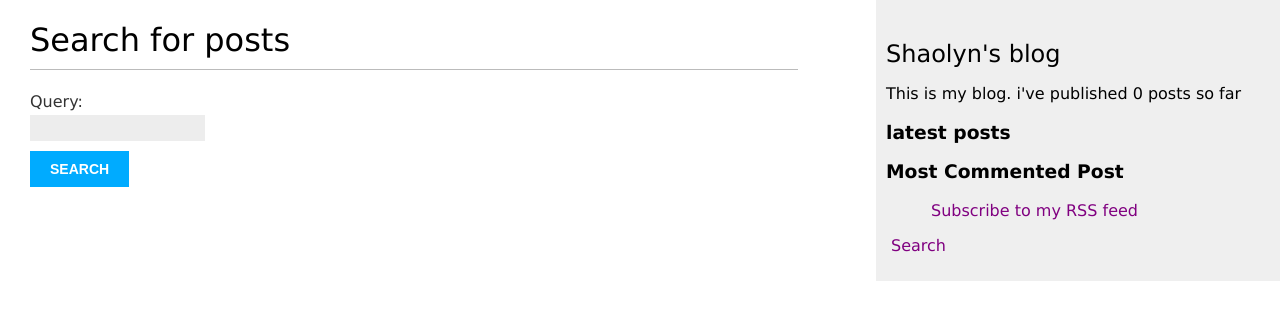
After one commit to nelliejellie/blog, a Django app: page /search/ in a window 1280 px wide. The commit adds this page. Shown: the top 320 px of the page. Run offline with Django 3.2, Linux system fonts and the light colour scheme; data that the repository does not hold is empty.

Commit message:
edited the css

```diff
--- a/blog/forms.py
+++ b/blog/forms.py
@@ -8,7 +8,12 @@ class EmailPostForm(forms.Form):
     to = forms.EmailField()
     comments = forms.CharField(required=False, widget=forms.Textarea)
 
+#creating a comment form from the modelform
 class CommentForm(forms.ModelForm):
     class Meta:
         model = Comment
         fields = ('name','email','body')
+
+#creating a search form
+class SearchForm(forms.Form):
+    query = forms.CharField()
--- a/blog/templatetags/blog_tags.py
+++ b/blog/templatetags/blog_tags.py
@@ -1,6 +1,8 @@
 from django import template
 from ..models import Post
 from django.db.models import Count
+from django.utils.safestring import mark_safe
+import markdown
 
 #creating a simple tag
 
@@ -11,13 +13,19 @@ register = template.Library()
 def total_posts():
     return Post.published.count()
 
-#inclusion tags returns templates
+#inclusion tags that returns templates
 @register.inclusion_tag('templates/blog/post/latest_post.html')
 def show_latest_posts(count=5):
     latest_posts = Post.published.order_by('-publish')[:count]
     print(latest_posts)
     return {'latest_posts' : latest_posts }
 
+#simple tags that returns a...
 @register.simple_tag
 def get_most_commented_posts(count=5):
     return Post.published.annotate(total_comments=Count('comments')).order_by('-total_comments')[:count]
+
+#markdown function
+@register.filter(name='markdown')
+def markdown_format(text):
+    return mark_safe(markdown.markdown(text))
--- a/blog/urls.py
+++ b/blog/urls.py
@@ -1,5 +1,7 @@
 from django.urls import path
 from . import views
+from .feeds import LatestPostsFeed
+
 
 app_name = 'blog'
 
@@ -8,5 +10,7 @@ urlpatterns = [
     #path('', views.PostListView.as_view(), name='post_list'),
     path('<int:year>/<int:month>/<int:day>/<slug:post>/', views.post_detail, name='post_detail'),
     path('<int:post_id>/share/', views.post_share, name='post_share'),
-    path('tag/<slug:tag_slug>/', views.post_list, name='post_list_by_tag')
+    path('tag/<slug:tag_slug>/', views.post_list, name='post_list_by_tag'),
+    path('feed/', LatestPostsFeed(), name='post_feed'),
+    path('search/', views.post_search, name='post_search'),
 ]
--- a/blog/views.py
+++ b/blog/views.py
@@ -2,10 +2,12 @@ from django.shortcuts import render, get_object_or_404
 from django.core.paginator import Paginator, EmptyPage, PageNotAnInteger
 from django.views.generic import ListView
 from .models import Post, Comment
-from .forms import EmailPostForm, CommentForm
+from .forms import EmailPostForm, CommentForm, SearchForm
 from django.core.mail import send_mail
 from taggit.models import Tag
 from django.db.models import Count
+from django.contrib.postgres.search import SearchVector, SearchQuery, SearchRank
+
 
 
 # Create your views here.
@@ -95,9 +97,37 @@ def post_share(request, post_id):
             post_url = request.build_absolute_uri(post.get_absolute_url())
             subject = f"{cd['name']} recommends you read" f'{post.title}'
             message = f'read {post.title} at {post_url} \n' f"{cd['name']} comments: {cd['comments']}"
-            send_mail(subject, message, 'jerrynelson78@yahoo.com', [cd['to']])
+            send_mail(subject, message, 'moviegist1@gmail.com', [cd['to']])
             sent = True
     else:
         form = EmailPostForm()
 
     return render(request, 'templates/blog/post/share.html', {'post':post, 'form':form, 'sent':sent,})
+
+#creating a search view
+def post_search(request):
+    form = SearchForm()
+    query = None
+    results = []
+    if 'query' in request.GET:
+        form = SearchForm(request.GET)
+        if form.is_valid():
+            query = form.cleaned_data['query']
+            #searches for query in the title and bosy of the post using searchvector
+            search_vector = SearchVector('title', 'body')
+            search_query = SearchQuery(query)
+            results =Post.published.annotate(search=search_vector,rank=SearchRank(search_vector, search_query)).filter(search=search_query).order_by('-rank')
+    context = {
+        'form': form,
+        'query': query,
+        'results': results,
+    }
+    return render (request, 'blog/post/search.html', context)
+
+#weighting search queries
+#search_vector = SearchVector('title', weight='A') + \
+#SearchVector('body', weight='B')
+#search_query = SearchQuery(query)
+#results = Post.published.annotate(
+#rank=SearchRank(search_vector, search_query)
+#).filter(rank__gte=0.3).order_by('-rank')
--- a/mysite/urls.py
+++ b/mysite/urls.py
@@ -16,8 +16,15 @@ Including another URLconf
 from django.contrib import admin
 from django.urls import path,include
 from django.conf import settings
+from django.contrib.sitemaps.views import sitemap
+from blog.sitemaps import PostSitemap
+
+sitemaps = {
+    'posts' : PostSitemap,
+}
 
 urlpatterns = [
     path('admin/', admin.site.urls),
-    path('blog/',include('blog.urls', namespace='blog') ),
+    path('',include('blog.urls', namespace='blog') ),
+    path('sitemap.xml', sitemap, {'sitemaps': sitemaps},name='django.contrib.sitemaps.views.sitemap')
 ]
--- a/static/css/blog.css
+++ b/static/css/blog.css
@@ -1,12 +1,14 @@
 body {
     margin:0;
     padding:0;
-    font-family:helvetica, sans-serif;
+    font-family:Geneva;
 }
 
 a {
-    color:#00abff;
+    color:purple;
     text-decoration:none;
+    border-radius: 4px;
+    padding: 5px;
 }
 
 h1 {
@@ -90,3 +92,13 @@ input[type=submit] {
     font-size:12px;
     color:#666;
 }
+
+/* images */
+img{
+    height: 50px;
+    width: 50px;
+    border-radius:50% ;
+    position: absolute;
+    top: 15px;
+    left: 230px;
+}
--- a/templates/base.html
+++ b/templates/base.html
@@ -13,7 +13,7 @@
             {% endblock %}
         </div>
         <div id="sidebar">
-            <h2> Jerry's blog</h2>
+            <h2> Shaolyn's blog</h2>
             <p>This is my blog. i've published {% total_posts %} posts so far</p>
 
             <h3>latest posts</h3>
@@ -26,7 +26,9 @@
                     <a href="{{ posts.get_absolute_url }}"> {{ posts.title }}</a>
                 </li>
             {% endfor%}
+            <p>  <a href="{% url 'blog:post_feed' %}">Subscribe to my RSS feed</a> </p>
             </ul>
+            <p><a href="{% url 'blog:post_search' %}">Search</a></p>
         </div>
 
     </body>
--- a/templates/blog/post/detail.html
+++ b/templates/blog/post/detail.html
@@ -1,4 +1,5 @@
 {% extends 'base.html' %}
+{% load blog_tags %}
 
 {% block title %}{{ post.title }}{% endblock %} <!-- the title of myblog-->
 
@@ -9,7 +10,7 @@
     <p class="date">
         Published {{ post.publish }} by {{ post.author }}
     </p>
-    {{ post.body | linebreaks }}
+    {{ post.body | markdown }}
 
     <p>
         <a href="{% url 'blog:post_share' post.id %}">
--- /dev/null
+++ b/templates/blog/post/search.html
@@ -0,0 +1,26 @@
+{% extends 'base.html' %}
+{% load blog_tags %}
+
+{% block content %}
+    {% if query %}
+    <h1>Posts containing "{{ query }}"</h1>
+    <h3>
+        {% with results.count as total_results %}
+        Found {{ total_results }} results {{ total_results| pluralize }}
+        {% endwith %}
+    </h3>
+    {% for posts in results %}
+    <h4><a href="{{ post.get_absolute_url }}">{{ post.title }}</a></h4>
+    {{ post.body | markdown | truncatewords_html:5}}
+        {% empty %}
+            <p>there are no reults for your query</p>
+        {% endfor %}
+    <p><a href="{% url 'blog:post_search' %}">Search again</a></p>
+    {% else %}
+    <h1>Search for posts</h1>
+    <form method="get">
+        {{ form.as_p }}
+        <input type="submit" value="Search">
+    </form>
+    {% endif %}
+{% endblock %}
```
Also changed, not shown: blog/feeds.py (added, +19 -0 lines), blog/sitemaps.py (added, +13 -0 lines), mysite/settings.py (+8 -2 lines), templates/blog/post/list.html (+6 -4 lines), static/img/shaolyn.jpg (added).
